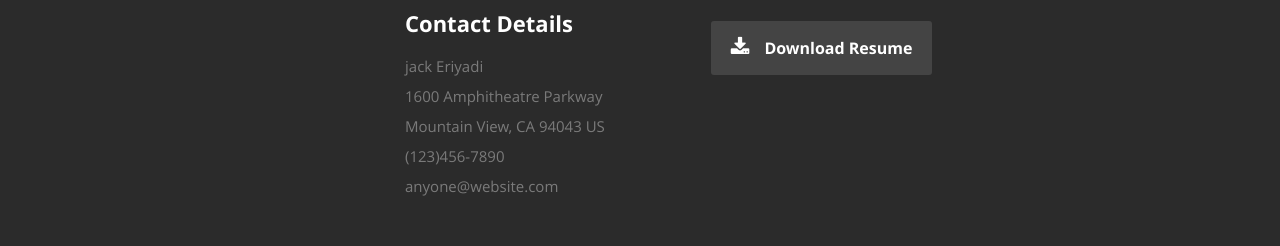
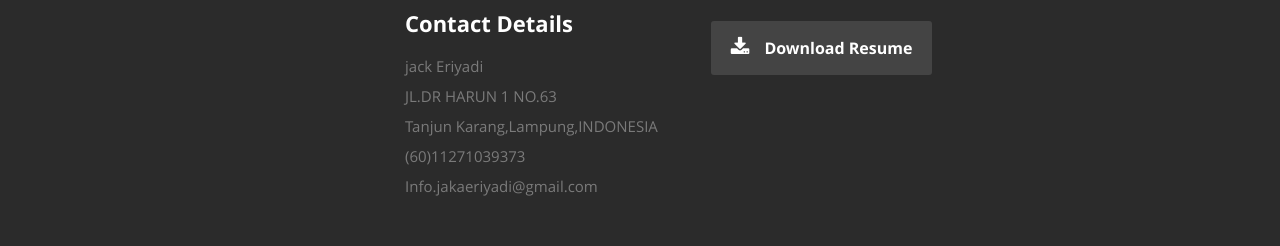
Before and after one commit to fauzanbinus/index, a plain HTML site: page index.html in a window 1280 px wide. Shown: the part 1019-1265 px from the top of the page. Drawn offline with nearby package versions, Linux system fonts and the light colour scheme.

Commit message:
Update index.html

```diff
--- a/index.html
+++ b/index.html
@@ -106,11 +106,11 @@
                   <h2>Contact Details</h2>
                   <p class="address">
 						   <span>jack Eriyadi</span><br>
-						   <span>1600 Amphitheatre Parkway<br>
-						         Mountain View, CA 94043 US
+						   <span>JL.DR HARUN 1 NO.63<br>
+						         Tanjun Karang,Lampung,INDONESIA
                      </span><br>
-						   <span>(123)456-7890</span><br>
-                     <span>anyone@website.com</span>
+						   <span>(60)11271039373</span><br>
+                     <span>Info.jakaeriyadi@gmail.com</span>
 					   </p>
 
                </div>
```
